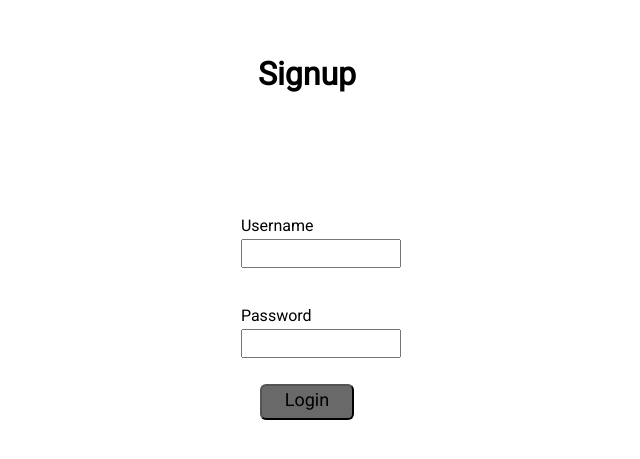
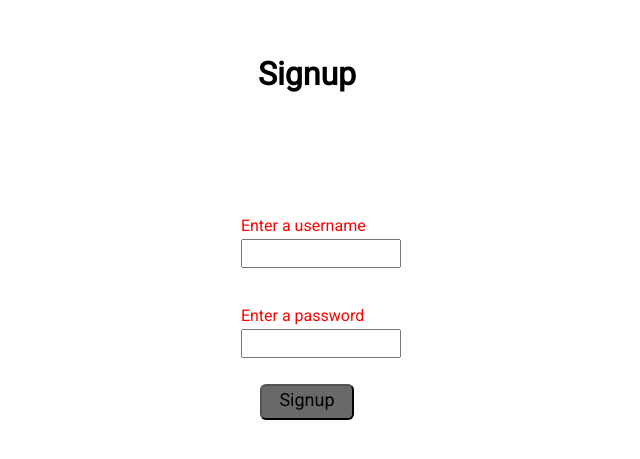
Before and after one commit to LoganLakosky/nextpractice, a Next.js app in the folder nextpractice/: page /signup in a window 1280 px wide. Shown: the part 109-568 px from the top of the page, without its empty margins (333-973 px from the left). Built offline with nearby package versions, Linux system fonts and the light colour scheme.

Commit message:
Login and signup error handling and validation

```diff
--- a/nextpractice/src/app/login/login.css
+++ b/nextpractice/src/app/login/login.css
@@ -62,7 +62,6 @@
   align-items: flex-start;
 }
 
-
 .usernameWrapper label {
   width: 100%;
 }
@@ -71,8 +70,6 @@
 .passwordFirstLabel {
   margin-bottom: 4px;
 }
-
-
 
 .usernameWrapper input {
   padding: 5px 0px 5px 4px;
--- a/nextpractice/src/app/signup/page.tsx
+++ b/nextpractice/src/app/signup/page.tsx
@@ -1,35 +1,102 @@
-import "./signup.css"
+"use client";
+import { useState, ChangeEvent } from "react";
+
+import "./signup.css";
 
 export default function Signup() {
-  return<div className="mainSignupContainer">
+  const [usernameSignupValue, setUsernameSignupValue] = useState<string>("");
+  const [passwordSignupValue, setPasswordSignupValue] = useState<string>("");
+
+  //Error states
+  const [usernameError, setUsernameError] = useState<boolean>(false);
+  const [passwordError, setPasswordErorr] = useState<boolean>(false);
+
+  function updateUsernameSignupValue(e: ChangeEvent<HTMLInputElement>) {
+    setUsernameSignupValue(e.target.value);
+  }
+
+  function updatePasswordSignupValue(e: ChangeEvent<HTMLInputElement>) {
+    setPasswordSignupValue(e.target.value);
+  }
+
+  function signUserUp() {
+    if (usernameSignupValue === "") {
+      setTimeout(() => {
+        setUsernameError(false);
+      }, 1200);
+      setUsernameError(true);
+      return;
+    }
+
+    if (passwordSignupValue === "") {
+      setTimeout(() => {
+        setPasswordErorr(false);
+      });
+      setPasswordErorr(true);
+      return;
+    }
+  }
+
+  return (
+    <div className="mainSignupContainer">
       <div className="mainSignup">
         <div className="mainSignupTop">
           <h1>Signup</h1>
-
         </div>
         <div className="mainSignupContentContainer">
           <div className="mainSignupContent">
             <div className="usernameSignupContainer">
               <div className="usernameWrapper">
+                {usernameError ? (
                   <label htmlFor="username-label" className="usernameFirstLabel">
                     Username
                   </label>
-                <input type="text" id="username-label" />
+                ) : (
+                  <label
+                    htmlFor="username-label"
+                    className="usernameFirstLabel"
+                    style={{ color: "red" }}
+                  >
+                    Enter a username
+                  </label>
+                )}
+                <input
+                  value={usernameSignupValue}
+                  type="text"
+                  id="username-label"
+                  onChange={updateUsernameSignupValue}
+                />
               </div>
             </div>
             <div className="passwordSignupContainer">
               <div className="passwordWrapper">
+                {passwordError ? (
                   <label htmlFor="password-label" className="passwordFirstLabel">
                     Password
                   </label>
-                <input type="text" id="password-label" />
+                ) : (
+                  <label
+                    htmlFor="password-label"
+                    className="passwordFirstLabel"
+                    style={{ color: "red" }}
+                  >
+                    Enter a password
+                  </label>
+                )}
+                <input
+                  value={passwordSignupValue}
+                  type="text"
+                  id="password-label"
+                  onChange={updatePasswordSignupValue}
+                />
               </div>
             </div>
             <div className="signupPageBtnContainer">
-                <button className="signupPageBtn">Login</button>
+              <button className="signupPageBtn">Signup</button>
             </div>
           </div>
         </div>
       </div>
     </div>
+  );
 }
--- a/nextpractice/src/app/signup/signup.css
+++ b/nextpractice/src/app/signup/signup.css
@@ -63,6 +63,10 @@
   align-items: flex-start;
 }
 
+.usernameWrapper label {
+  width: 100%;
+}
+
 .usernameFirstLabel,
 .passwordFirstLabel {
   margin-bottom: 4px;
@@ -101,7 +105,6 @@
   justify-content: center;
 }
 
-
 .signupPageBtn {
   display: flex;
   justify-content: center;
```
Also changed, not shown: nextpractice/src/app/login/page.tsx (+11 -7 lines). Lines whose indentation alone changed are shown as unchanged.
